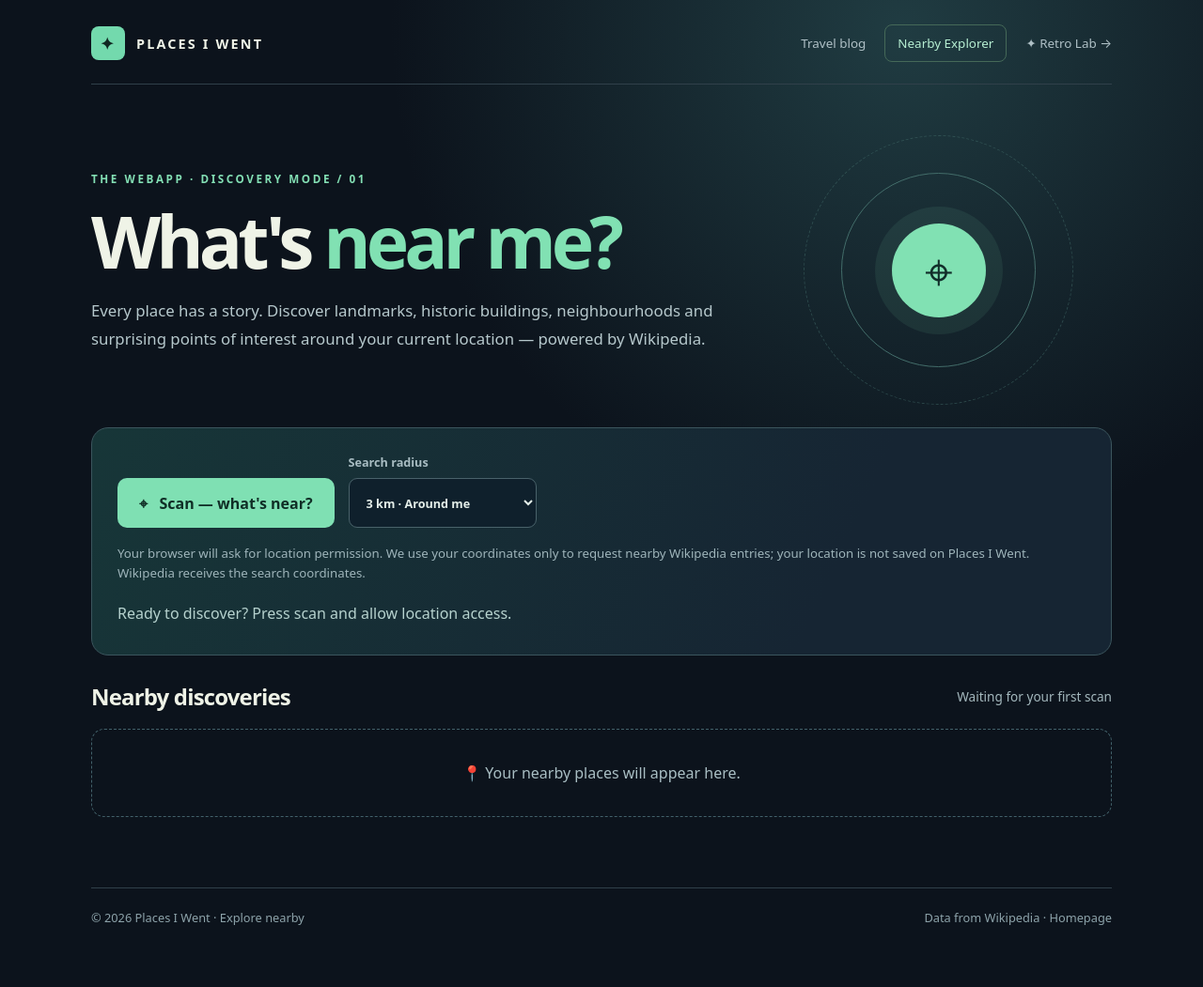
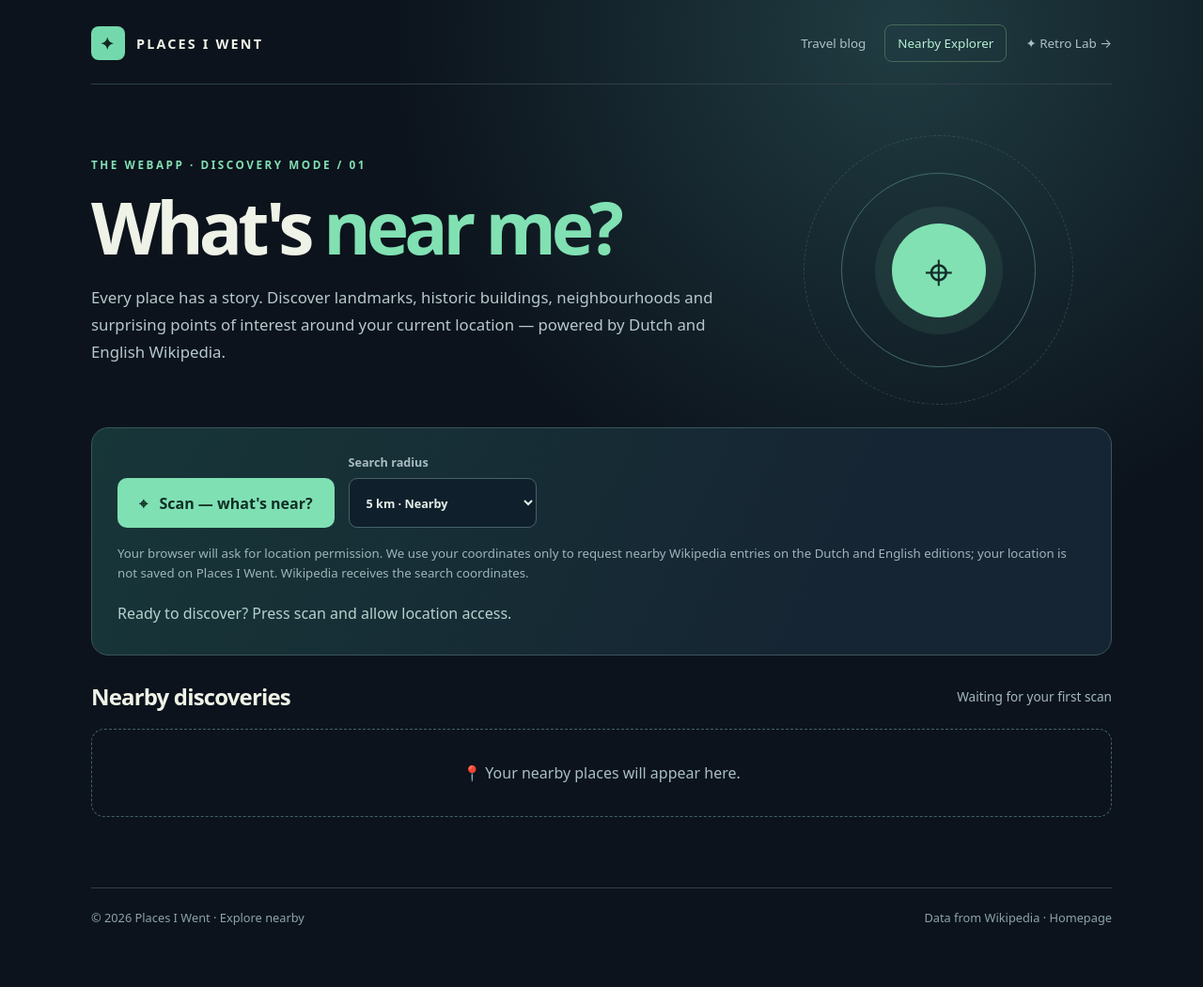
Before and after one commit to orakiotriestocode/placesiwent, a Jekyll site: the page built from explore/index.html, in a window 1280 px wide. Shown: the whole page at 94% size. Built offline with Jekyll 4.4.1, drawn with Linux system fonts in a browser that asks for light colours; some of the changed lines change nothing that is shown.

Commit message:
Expand nearby discovery to Dutch and English Wikipedia with larger result cap

```diff
--- a/explore/index.html
+++ b/explore/index.html
@@ -67,15 +67,15 @@
 <section class="hero">
 <div><div class="eyebrow">The webapp · Discovery mode / 01</div>
 <h1>What's <em>near me?</em></h1>
-<p class="intro">Every place has a story. Discover landmarks, historic buildings, neighbourhoods and surprising points of interest around your current location — powered by Wikipedia.</p></div>
+<p class="intro">Every place has a story. Discover landmarks, historic buildings, neighbourhoods and surprising points of interest around your current location — powered by Dutch and English Wikipedia.</p></div>
 <div class="orbit" aria-hidden="true"><div class="pin">⌖</div></div>
 </section>
 <section class="scan-panel" aria-label="Location scanner">
 <div class="controls">
 <button class="scan" id="scan" type="button">⌖ &nbsp; Scan — what's near?</button>
-<label class="field">Search radius<select id="radius"><option value="1000">1 km · Walking distance</option><option value="3000" selected>3 km · Around me</option><option value="5000">5 km · Nearby</option><option value="10000">10 km · Explore further</option></select></label>
+<label class="field">Search radius<select id="radius"><option value="1000">1 km · Walking distance</option><option value="3000">3 km · Around me</option><option value="5000" selected>5 km · Nearby</option><option value="10000">10 km · Explore further</option></select></label>
 </div>
-<p class="note">Your browser will ask for location permission. We use your coordinates only to request nearby Wikipedia entries; your location is not saved on Places I Went. Wikipedia receives the search coordinates.</p>
+<p class="note">Your browser will ask for location permission. We use your coordinates only to request nearby Wikipedia entries on the Dutch and English editions; your location is not saved on Places I Went. Wikipedia receives the search coordinates.</p>
 <div id="status" class="status" role="status" aria-live="polite">Ready to discover? Press scan and allow location access.</div>
 </section>
 <section aria-label="Nearby results">
@@ -96,20 +96,20 @@
 function message(text,error=false){status.textContent=text;status.classList.toggle("error",error)}
 function clear(){results.replaceChildren()}
 function empty(text){clear();const el=document.createElement("div");el.className="empty";el.style.gridColumn="1/-1";el.textContent=text;results.append(el)}
-function wiki(params){const q=new URLSearchParams({action:"query",format:"json",origin:"*",...params});return fetch("https://en.wikipedia.org/w/api.php?"+q.toString(),{headers:{"Accept":"application/json"}}).then(r=>{if(!r.ok)throw Error("Wikipedia returned HTTP "+r.status);return r.json()})}
+function wiki(params,lang="en"){const q=new URLSearchParams({action:"query",format:"json",origin:"*",...params});return fetch("https://"+lang+".wikipedia.org/w/api.php?"+q.toString(),{headers:{"Accept":"application/json"}}).then(r=>{if(!r.ok)throw Error("Wikipedia returned HTTP "+r.status);return r.json()})}
 function coords(pos){return {lat:pos.coords.latitude,lon:pos.coords.longitude}}
 function getPosition(){return new Promise((resolve,reject)=>navigator.geolocation.getCurrentPosition(resolve,reject,{enableHighAccuracy:false,timeout:15000,maximumAge:60000}))}
 function makeCard(place,details){
 const card=document.createElement("article");card.className="card";
 const visual=document.createElement("div");visual.className="visual";
-const info=details[place.pageid]||{};
+const info=details[place.lang+":"+place.pageid]||{};
 if(info.thumbnail&&/^https:\/\//.test(info.thumbnail.source)){const img=document.createElement("img");img.src=info.thumbnail.source;img.loading="lazy";img.alt="Photo of "+place.title;visual.append(img)}
 else{const p=document.createElement("span");p.className="placeholder";p.textContent="✧";visual.append(p)}
 const body=document.createElement("div");body.className="body";
 const tag=document.createElement("span");tag.className="kicker";tag.textContent=place.dist<1000?Math.round(place.dist)+" m away":(place.dist/1000).toFixed(1)+" km away";
 const heading=document.createElement("h3");heading.textContent=place.title;
 const description=document.createElement("p");description.textContent=(info.extract||"A nearby place with a Wikipedia article. Explore its history and details.").slice(0,300);
-const link=document.createElement("a");link.href="https://en.wikipedia.org/?curid="+encodeURIComponent(place.pageid);link.target="_blank";link.rel="noopener noreferrer";link.textContent="Explore on Wikipedia ↗";
+const link=document.createElement("a");link.href="https://"+place.lang+".wikipedia.org/?curid="+encodeURIComponent(place.pageid);link.target="_blank";link.rel="noopener noreferrer";link.textContent="Explore on Wikipedia ↗";
 body.append(tag,heading,description,link);card.append(visual,body);return card
 }
 async function run(){
@@ -120,16 +120,36 @@
 const position=await getPosition();const {lat,lon}=coords(position);
 const accuracy=Math.round(position.coords.accuracy||0);
 message("Location found"+(accuracy?" (approximately ±"+accuracy+" m).":"") +" Looking for nearby Wikipedia articles…");
-const data=await wiki({list:"geosearch",gscoord:lat+"|"+lon,gsradius:radius.value,gslimit:"36",gsnamespace:"0"});
+const radiusMeters=Number(radius.value);
+const scans=await Promise.allSettled(["nl","en"].map(async lang=>{
+const data=await wiki({list:"geosearch",gscoord:lat+"|"+lon,gsradius:String(radiusMeters),gslimit:"150",gsnamespace:"0"},lang);
 if(data.error)throw Error(data.error.info||"Wikipedia API error");
-const places=(data.query&&data.query.geosearch)||[];
+return ((data.query&&data.query.geosearch)||[]).map(p=>({...p,lang}));
+}));
+const available=scans.filter(x=>x.status==="fulfilled");
+if(!available.length)throw Error("Both Wikipedia editions are unavailable");
+let places=available.flatMap(x=>x.value);
+const normalized=t=>t.toLowerCase().normalize("NFD").replace(/[\u0300-\u036f]/g,"").replace(/[^a-z0-9]/g,"");
+places.sort((a,b)=>a.dist-b.dist);
+const unique=[];
+for(const p of places){
+const same=unique.find(q=>normalized(q.title)===normalized(p.title) || (Math.abs(q.lat-p.lat)<0.00035&&Math.abs(q.lon-p.lon)<0.00055&&normalized(q.title).includes(normalized(p.title))));
+if(!same)unique.push(p);
+}
+places=unique;
 if(!places.length){empty("No Wikipedia articles found in this radius. Try a larger radius.");meta.textContent="0 nearby places";message("No results this time. Try expanding the search area.");return}
-const ids=places.map(p=>p.pageid).join("|");
-let details={};
-try{const extra=await wiki({prop:"pageimages|extracts",pageids:ids,pithumbsize:"480",pilimit:"max",exintro:"1",explaintext:"1",exsentences:"2",redirects:"1"});details=extra.query&&extra.query.pages||{}}catch(e){console.warn("Wikipedia details unavailable",e)}
-clear();places.sort((a,b)=>a.dist-b.dist).forEach(p=>results.append(makeCard(p,details)));
-meta.textContent=places.length+" places · within "+(Number(radius.value)/1000)+" km";
-message("Found "+places.length+" nearby places. Ordered from closest to furthest.");
+const details={};
+await Promise.allSettled(["nl","en"].map(async lang=>{
+const selected=places.filter(p=>p.lang===lang);
+for(let i=0;i<selected.length;i+=40){
+const ids=selected.slice(i,i+40).map(p=>p.pageid).join("|");
+const extra=await wiki({prop:"pageimages|extracts",pageids:ids,pithumbsize:"480",pilimit:"max",exintro:"1",explaintext:"1",exsentences:"2",redirects:"1"},lang);
+for(const [id,value] of Object.entries((extra.query&&extra.query.pages)||{}))details[lang+":"+id]=value;
+}
+}));
+clear();places.forEach(p=>results.append(makeCard(p,details)));
+meta.textContent=places.length+" places · within "+(radiusMeters/1000)+" km · NL + EN";
+message("Found "+places.length+" nearby Wikipedia places (Dutch and English). Ordered from closest to furthest."+(available.length<2?" One Wikipedia edition was unavailable.":""));
 }catch(err){
 if(err.code===1)message("Location permission was denied. Enable location access in your browser settings and try again.",true);
 else if(err.code===2)message("Your location could not be determined. Check your device location settings and try again.",true);
```
